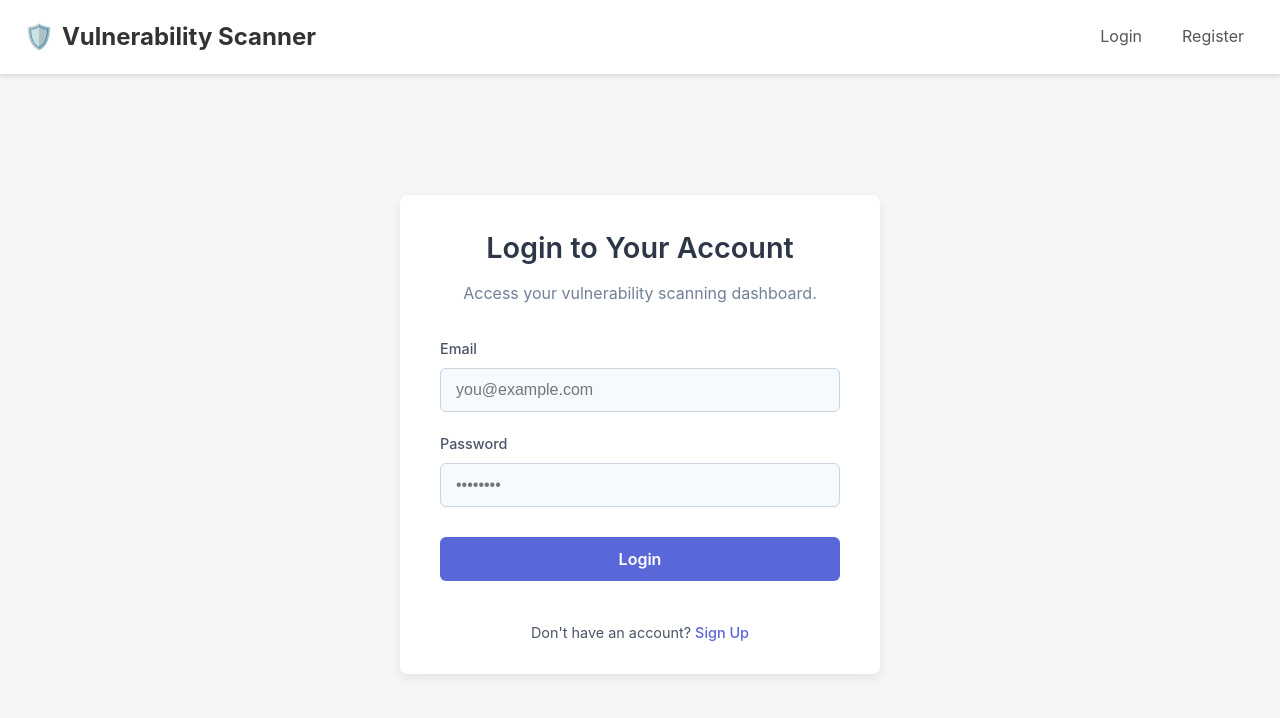
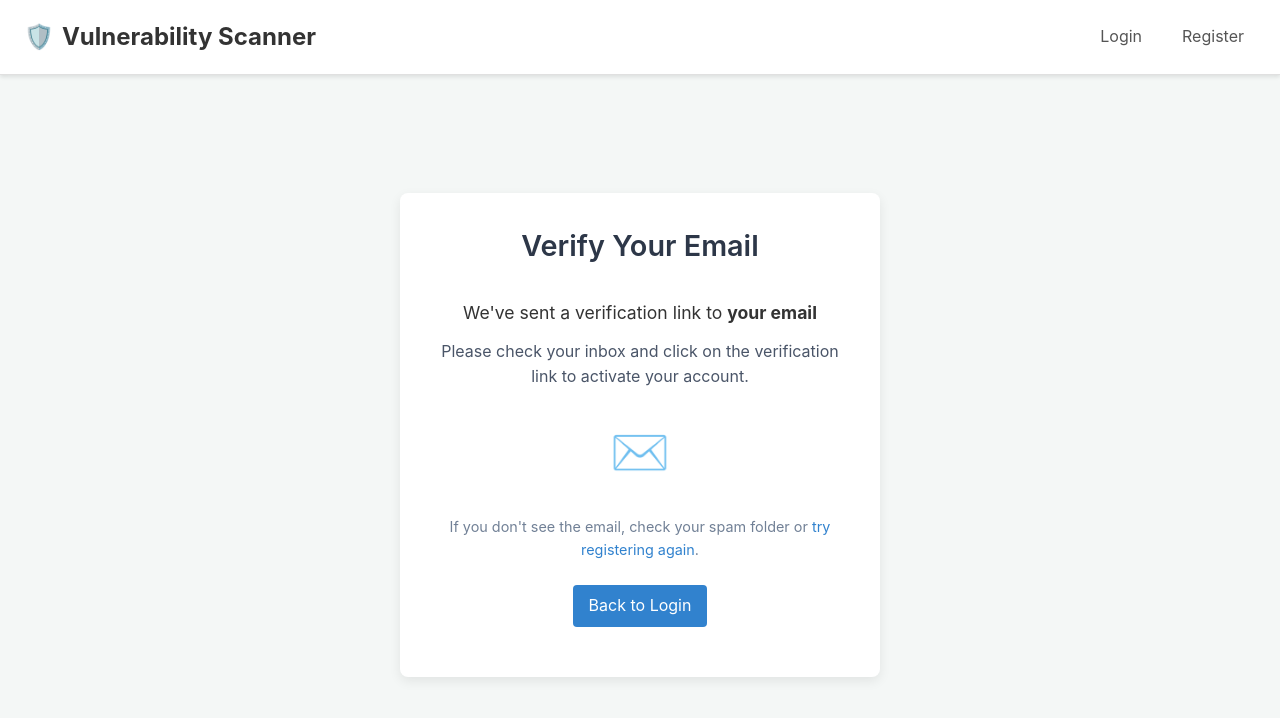
Before and after one commit to CS-GY-9223-Cloud-Vuln-Detector/frontend, a React (Vite) app: page /verify-email in a window 1280 px wide. Before the commit this address led to /login. Shown: the top 718 px of the page. Built offline with nearby package versions, Linux system fonts and the light colour scheme.

Commit message:
Added verify email page

```diff
--- a/src/components/Auth/RegisterForm.jsx
+++ b/src/components/Auth/RegisterForm.jsx
@@ -1,11 +1,10 @@
-// src/components/Auth/RegisterForm.jsx
 import React, { useState } from "react";
 import { useAuth } from "../../hooks/useAuth";
 import { useNavigate, Link } from "react-router-dom";
-import "../../styles/AuthForm.css"; // Reusing the same CSS as LoginForm
+import "../../styles/AuthForm.css";
 
 const RegisterForm = () => {
-  const [name, setName] = useState(""); // Added name field
+  const [name, setName] = useState("");
   const [email, setEmail] = useState("");
   const [password, setPassword] = useState("");
   const [confirmPassword, setConfirmPassword] = useState("");
@@ -31,18 +30,12 @@ const RegisterForm = () => {
       return;
     }
 
-    // Basic password strength (optional, can be more complex)
-    if (password.length < 6) {
-      setError("Password must be at least 6 characters long.");
-      setIsSubmitting(false);
-      return;
-    }
-
     try {
-      // The register function in AuthContext might expect { name, email, password }
       const result = await register({ name, email, password });
       if (result.success) {
-        navigate("/"); // Redirect to homepage or dashboard on successful registration
+        // Instead of redirecting to home, redirect to email verification page
+        // Pass the email to the verification page so it can be displayed
+        navigate("/verify-email", { state: { email } });
       } else {
         setError(result.message || "Registration failed. Please try again.");
       }
@@ -56,6 +49,7 @@ const RegisterForm = () => {
 
   return (
     <form onSubmit={handleSubmit} className="auth-form">
+      {/* Rest of the form remains unchanged */}
       <div className="form-group">
         <label htmlFor="name">Full Name</label>
         <input
--- a/src/context/AuthContext.jsx
+++ b/src/context/AuthContext.jsx
@@ -95,28 +95,27 @@ export const AuthProvider = ({ children }) => {
     }
   };
 
+  // Locate the register function and update it - around line 97
   const register = async (userData) => {
     try {
-      // const response = await api.post('/auth/register', userData); // Your actual register endpoint
-      // const { token, newUser } = response.data;
+      const response = await api.post("/auth/register", userData);
 
-      // -------- Mock Register Start --------
-      console.log("Attempting registration with:", userData);
-      await new Promise((resolve) => setTimeout(resolve, 500)); // Simulate API call
-      const token = "fake-jwt-token-new-user";
-      const newUser = {
-        email: userData.email,
-        name: userData.name || "New User",
-      };
-      // -------- Mock Register End --------
-
-      localStorage.setItem("accessToken", token);
-      api.defaults.headers.common["Authorization"] = `Bearer ${token}`;
-      setUser(newUser);
-      return { success: true };
+      // Check if the request was successful
+      if (response.data.success) {
+        // For email verification flow, we don't set tokens or login the user yet
+        // Just return success with the user data
+        return {
+          success: true,
+          userData: response.data.data.user,
+        };
+      } else {
+        return {
+          success: false,
+          message: response.data.message || "Registration failed",
+        };
+      }
     } catch (error) {
       console.error("Registration failed:", error);
-      // logout();
       return {
         success: false,
         message: error.response?.data?.message || "Registration failed",
--- /dev/null
+++ b/src/pages/EmailVerificationPage.jsx
@@ -0,0 +1,38 @@
+import React from "react";
+import { useLocation, Link } from "react-router-dom";
+import "../styles/AuthPage.css";
+
+const EmailVerificationPage = () => {
+  const location = useLocation();
+  const { email } = location.state || { email: "your email" };
+
+  return (
+    <div className="auth-page-container">
+      <div className="auth-form-container">
+        <h1 className="auth-title">Verify Your Email</h1>
+        <div className="verification-content">
+          <p className="verification-message">
+            We've sent a verification link to <strong>{email}</strong>
+          </p>
+          <p className="verification-instructions">
+            Please check your inbox and click on the verification link to
+            activate your account.
+          </p>
+          <div className="verification-icon">✉️</div>
+          <p className="verification-note">
+            If you don't see the email, check your spam folder or{" "}
+            <Link to="/register" className="resend-link">
+              try registering again
+            </Link>
+            .
+          </p>
+          <Link to="/login" className="back-to-login">
+            Back to Login
+          </Link>
+        </div>
+      </div>
+    </div>
+  );
+};
+
+export default EmailVerificationPage;
--- a/src/pages/ProjectDetailPage.jsx
+++ b/src/pages/ProjectDetailPage.jsx
@@ -1,7 +1,7 @@
 import React, { useState, useEffect } from "react";
 import { useParams, Link, useNavigate } from "react-router-dom";
 import { getProjectById } from "../services/projectsService";
-import { getProjectScans } from "../services/scansService";
+import { getProjectScans, triggerScan } from "../services/scansService";
 import "../styles/ProjectDetailPage.css";
 
 // Helper functions
@@ -41,6 +41,7 @@ const ProjectDetailPage = () => {
   const [scans, setScans] = useState([]);
   const [loading, setLoading] = useState(true);
   const [error, setError] = useState(null);
+  const [isScanLoading, setIsScanLoading] = useState(false);
 
   useEffect(() => {
     const fetchProjectData = async () => {
@@ -92,6 +93,26 @@ const ProjectDetailPage = () => {
     );
   }
 
+  const handleScanNow = async () => {
+    try {
+      setIsScanLoading(true);
+      const scanResult = await triggerScan(projectId);
+
+      // Add the new scan to the scans list if successful
+      if (scanResult) {
+        // Refresh the scans list to show the new scan
+        const scansData = await getProjectScans(projectId);
+        setScans(scansData || []);
+      }
+    } catch (error) {
+      console.error("Error triggering scan:", error);
+      // Show error message to user
+      alert("Failed to start scan. Please try again.");
+    } finally {
+      setIsScanLoading(false);
+    }
+  };
+
   return (
     <div className="project-detail-page">
       <div className="page-header">
@@ -140,7 +161,13 @@ const ProjectDetailPage = () => {
         </div>
 
         <div className="project-actions">
-          <button className="scan-now-btn">Scan Now</button>
+          <button
+            className="scan-now-btn"
+            onClick={handleScanNow}
+            disabled={isScanLoading}
+          >
+            Scan Now
+          </button>
         </div>
       </div>
 
--- a/src/routes.jsx
+++ b/src/routes.jsx
@@ -5,6 +5,7 @@ import LoginPage from "./pages/LoginPage";
 import RegisterPage from "./pages/RegisterPage";
 import ProjectDetailPage from "./pages/ProjectDetailPage";
 import ScanReportPage from "./pages/ScanReportPage";
+import EmailVerificationPage from "./pages/EmailVerificationPage";
 import { useAuth } from "./hooks/useAuth";
 
 // ProtectedRoute component
@@ -25,6 +26,7 @@ const AppRoutes = () => {
     <Routes>
       <Route path="/login" element={<LoginPage />} />
       <Route path="/register" element={<RegisterPage />} />
+      <Route path="/verify-email" element={<EmailVerificationPage />} />
       <Route
         path="/"
         element={
--- a/src/services/api.js
+++ b/src/services/api.js
@@ -1,7 +1,7 @@
 import axios from "axios";
 
 // Set a base URL for your API
-const API_BASE_URL = "https://xr655tcmh1.execute-api.us-east-1.amazonaws.com/api"; // Replace with your actual API base URL
+const API_BASE_URL = "http://localhost:5001/api"; // Replace with your actual API base URL
 
 const api = axios.create({
   baseURL: API_BASE_URL,
--- a/src/services/scansService.js
+++ b/src/services/scansService.js
@@ -14,3 +14,13 @@ export const getProjectScans = async (projectId) => {
     throw error;
   }
 };
+
+export const triggerScan = async (projectId) => {
+  try {
+    const response = await api.post(`/scans/`, { project_id: projectId });
+    return response.data?.data; // Returning the scan_id
+  } catch (error) {
+    console.error(`Error triggering scan for project ${projectId}:`, error);
+    throw error;
+  }
+};
--- a/src/styles/AuthPage.css
+++ b/src/styles/AuthPage.css
@@ -33,3 +33,52 @@
   color: #718096; /* Lighter gray for subtitle */
   margin-bottom: 30px; /* More space before the form */
 }
+
+.verification-content {
+  text-align: center;
+  padding: 20px 0;
+}
+
+.verification-message {
+  font-size: 1.1rem;
+  margin-bottom: 12px;
+}
+
+.verification-instructions {
+  margin-bottom: 24px;
+  color: #4a5568;
+}
+
+.verification-icon {
+  font-size: 3rem;
+  margin: 24px 0;
+}
+
+.verification-note {
+  font-size: 0.9rem;
+  color: #718096;
+  margin-bottom: 24px;
+}
+
+.resend-link {
+  color: #3182ce;
+  text-decoration: none;
+}
+
+.resend-link:hover {
+  text-decoration: underline;
+}
+
+.back-to-login {
+  display: inline-block;
+  background-color: #3182ce;
+  color: white;
+  padding: 8px 16px;
+  border-radius: 4px;
+  text-decoration: none;
+  transition: background-color 0.2s;
+}
+
+.back-to-login:hover {
+  background-color: #2c5282;
+}
--- a/src/styles/ProjectDetailPage.css
+++ b/src/styles/ProjectDetailPage.css
@@ -208,8 +208,18 @@
   cursor: pointer;
 }
 
+.view-details-btn:disabled {
+  background-color: #e2e8f0;
+  color: #a0aec0;
+  cursor: not-allowed;
+}
+
 .view-details-btn:hover {
   background-color: #3182ce;
+}
+
+.view-details-btn:disabled:hover {
+  background-color: #e2e8f0;
 }
 
 .loading-container {
```
Also changed, not shown: src/components/Report/VulnerabilityItem.jsx (+6 -4 lines), src/styles/ScanReportPage.css (line endings or trailing spaces).
